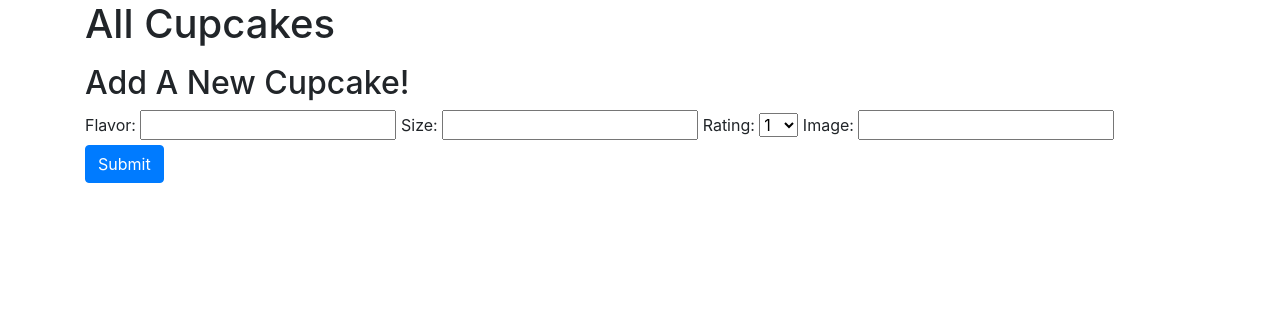
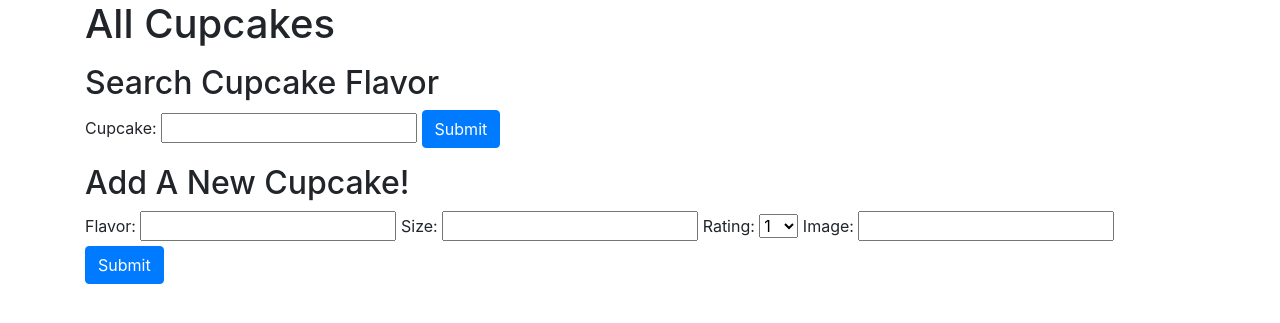
Before and after one commit to clay099/RESTful_API, a Flask app: page / in a window 1280 px wide. Shown: the top 323 px of the page. Run offline with Flask 2, Linux system fonts and the light colour scheme; data that the repository does not hold is empty; some libraries are stand-ins or nearby versions.

Commit message:
working on search function

```diff
--- a/app.py
+++ b/app.py
@@ -49,6 +49,26 @@ def show_one_cupcake(cupcake_id):
     return jsonify(cupcake=returned_cupcake.serialize())
 
 
+@app.route('/api/cupcakes/search')
+def search_cupcake():
+    """
+    Return data on specific cupcake.
+
+    Returns JSON like:
+        {cupcakes: [{id, flavor, rating, size, image}, ...]}
+    """
+    import pdb
+    pdb.set_trace()
+    searched_flavor = request.data["flavor"]
+
+    returned_cupcakes = Cupcake.query.filter(
+        Cupcake.flavor.ilike(searched_flavor)).all()
+
+    all_cupcakes = [cupcake.serialize() for cupcake in returned_cupcakes]
+
+    return jsonify(cupcakes=all_cupcakes)
+
+
 @app.route('/api/cupcakes', methods=['POST'])
 def create_cupcake():
     """
@@ -60,7 +80,7 @@ def create_cupcake():
     flavor = request.json['flavor']
     size = request.json['size']
     rating = request.json['rating']
-    image = request.json.get('image', None)
+    image = request.json['image'] or None
 
     new_cupcake = Cupcake(flavor=flavor, size=size, rating=rating, image=image)
 
--- a/static/cupcake.js
+++ b/static/cupcake.js
@@ -5,10 +5,12 @@ function generateCupcakesHTML(cupcake) {
     <div data-cupcake-id=${cupcake.id}>
         <li>
         ${cupcake.flavor} / ${cupcake.size} / ${cupcake.rating}
+        <button class="delete-button btn btn-sm btn-danger">X</button>
         </li>
         <img class="cupcake-img>
             src="${cupcake.image}"
-            alt="no image provided"
+            alt="issue loading: ${cupcake.image}"
+            // alt="no image provided"
     </div>
     `;
 }
@@ -41,4 +43,18 @@ $("#new-cupcake-form").on("submit", async function (event) {
 	$("#new-cupcake-form").trigger("reset");
 });
 
+$("#search-cupcake-form").on("submit", async function (evt) {
+	evt.preventDefault();
+
+	let flavor = $("#flavor").val();
+
+	const returnedCupcakes = await axios.get(`${BASE_URL}/cupcakes/search`, { flavor });
+
+	for (let cupcakeData of returnedCupcakes.data.cupcakes) {
+		let newCupcake = $(generateCupcakesHTML(cupcakeData));
+		$("#cupcakes").empty();
+		$("#cupcakes").append(newCupcake);
+	}
+});
+
 $(document).ready(genegrateAllCupcakes);
--- a/templates/home.html
+++ b/templates/home.html
@@ -18,6 +18,13 @@
 
         <ul id="cupcakes">
         </ul>
+
+        <h2>Search Cupcake Flavor</h2>
+        <form id="search-cupcake-form" class="form-group">
+            <label for="search-cupcake">Cupcake: </label>
+            <input type="text" name="search-cupcake">
+            <button class="btn btn-primary">Submit</button>
+        </form>
 
         <h2>Add A New Cupcake!</h2>
         <form id="new-cupcake-form" class="form-group">
```
Also changed, not shown: tests.py (+25 -1 lines).
